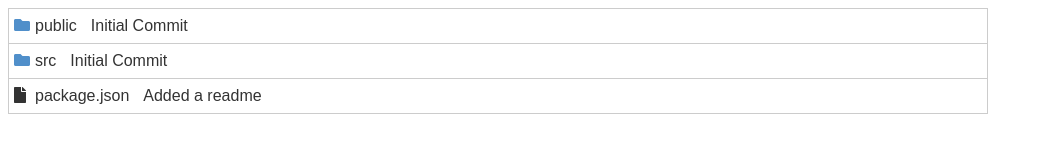
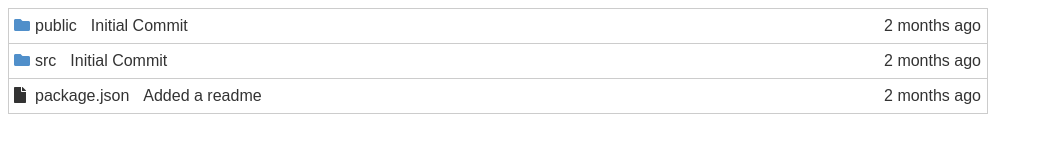
Before and after one commit to LeroyHutchinsonJ/Github_Clone, a React app: page / in a window 1280 px wide. Shown: the whole page, without its empty margins (0-1043 px from the left). Built offline with nearby package versions, Linux system fonts and the light colour scheme.

Commit message:
Let there be time *_*
Added a module to export a time component to give my github clone some sense of time

```diff
--- a/package.json
+++ b/package.json
@@ -5,6 +5,7 @@
   "keywords": [],
   "main": "src/index.js",
   "dependencies": {
+    "moment": "2.24.0",
     "react": "16.8.3",
     "react-dom": "16.8.3",
     "react-scripts": "2.1.8"
--- a/src/index.js
+++ b/src/index.js
@@ -2,6 +2,7 @@ import React from "react";
 import ReactDOM from "react-dom";
 import "./styles.css";
 import PropTypes from "prop-types";
+import Time from "./time";
 
 var FileList = ({ file }) => (
   <table className="fileList">
@@ -19,6 +20,9 @@ var FileListItem = ({ fileObj }) => (
       <FileName fileObj={fileObj} />
       <CommitMessageComponent commit={fileObj.latestCommit} />
     </td>
+    <td className="age">
+      <Time time={fileObj.updatedAt} />
+    </td>
   </tr>
 );
 
@@ -31,7 +35,7 @@ const testFiles = [
     id: 1,
     name: "public",
     type: "folder",
-    updatedAt: "2/27/19",
+    updatedAt: "1/21/19",
     latestCommit: { message: "Initial Commit" }
   },
 
@@ -39,14 +43,14 @@ const testFiles = [
     id: 2,
     name: "src",
     type: "folder",
-    updatedAt: "2/27/19",
+    updatedAt: "1/27/19",
     latestCommit: { message: "Initial Commit" }
   },
   {
     id: 3,
     name: "package.json",
     type: "file",
-    updatedAt: "2/28/19",
+    updatedAt: "1/28/19",
     latestCommit: { message: "Added a readme" }
   }
 ];
--- a/src/styles.css
+++ b/src/styles.css
@@ -36,3 +36,8 @@
   padding-left: 10px;
   overflow: hidden;
 }
+.age {
+  width: 125px;
+  text-align: right;
+  padding-right: 6px;
+}
--- /dev/null
+++ b/src/time.js
@@ -0,0 +1,14 @@
+import React from "react";
+import PropTypes from "prop-types";
+import moment from "moment";
+
+const Time = ({ time }) => {
+  const timeString = moment(time).fromNow();
+  return <span className="time">{timeString}</span>;
+};
+
+Time.propTypes = {
+  time: PropTypes.string.isRequired
+};
+
+export default Time;
```
